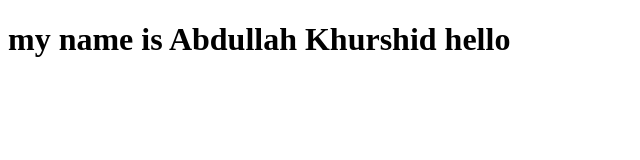
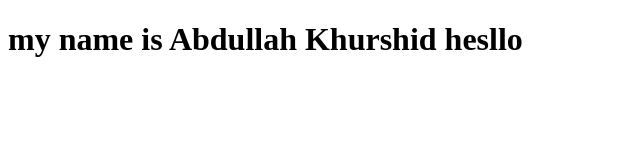
Before and after one commit to abdullahskl/abdullah, a plain HTML site: page index.html in a window 1280 px wide. Shown: the full height of the page, 0-640 px from the left. Drawn offline with Linux system fonts and the light colour scheme.

Commit message:
Update index.html

```diff
--- a/index.html
+++ b/index.html
@@ -6,6 +6,6 @@
     <title>Document</title>
 </head>
 <body>
-    <h1>my name is Abdullah Khurshid hello</h1>
+    <h1>my name is Abdullah Khurshid hesllo</h1>
 </body>
 </html>
```
